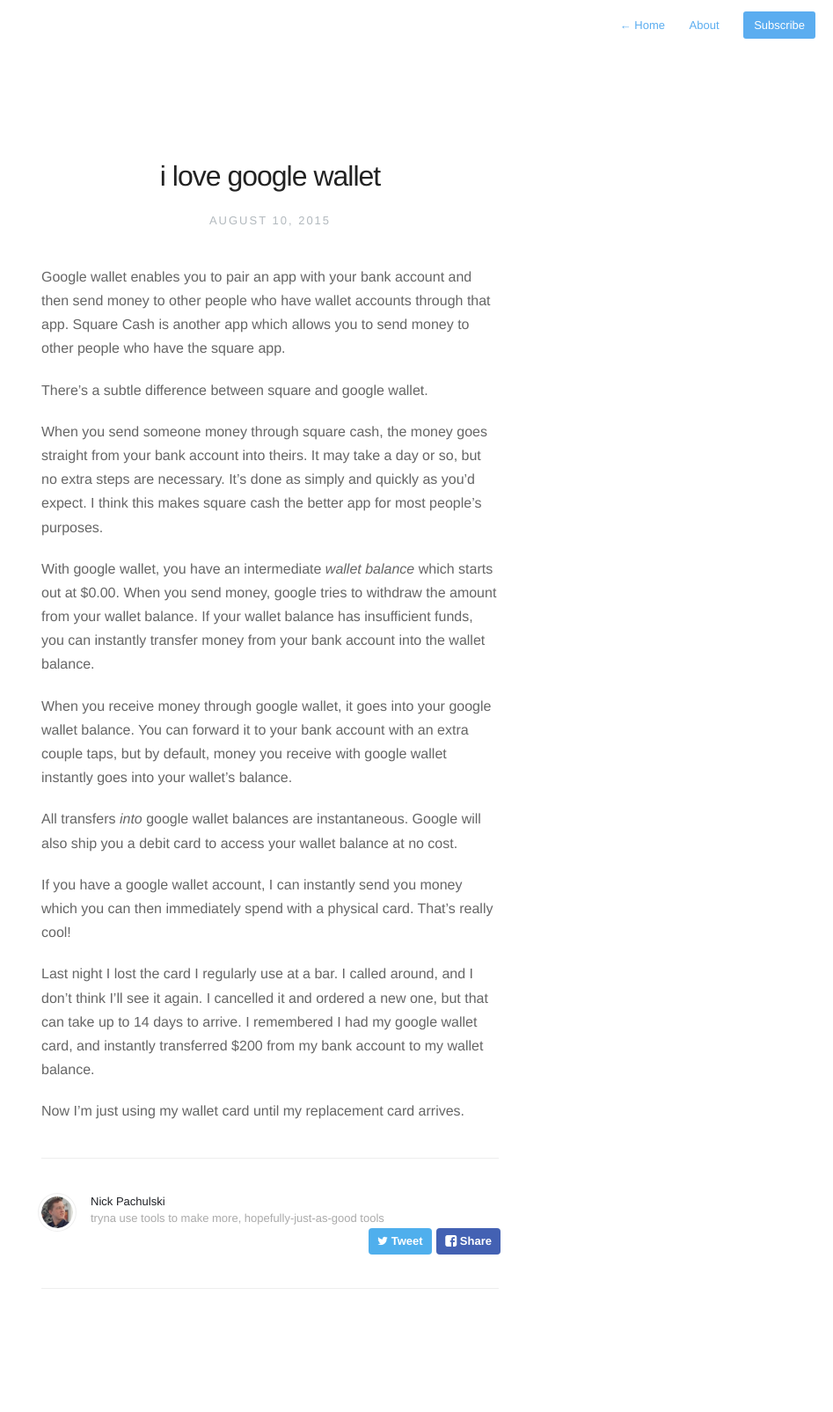
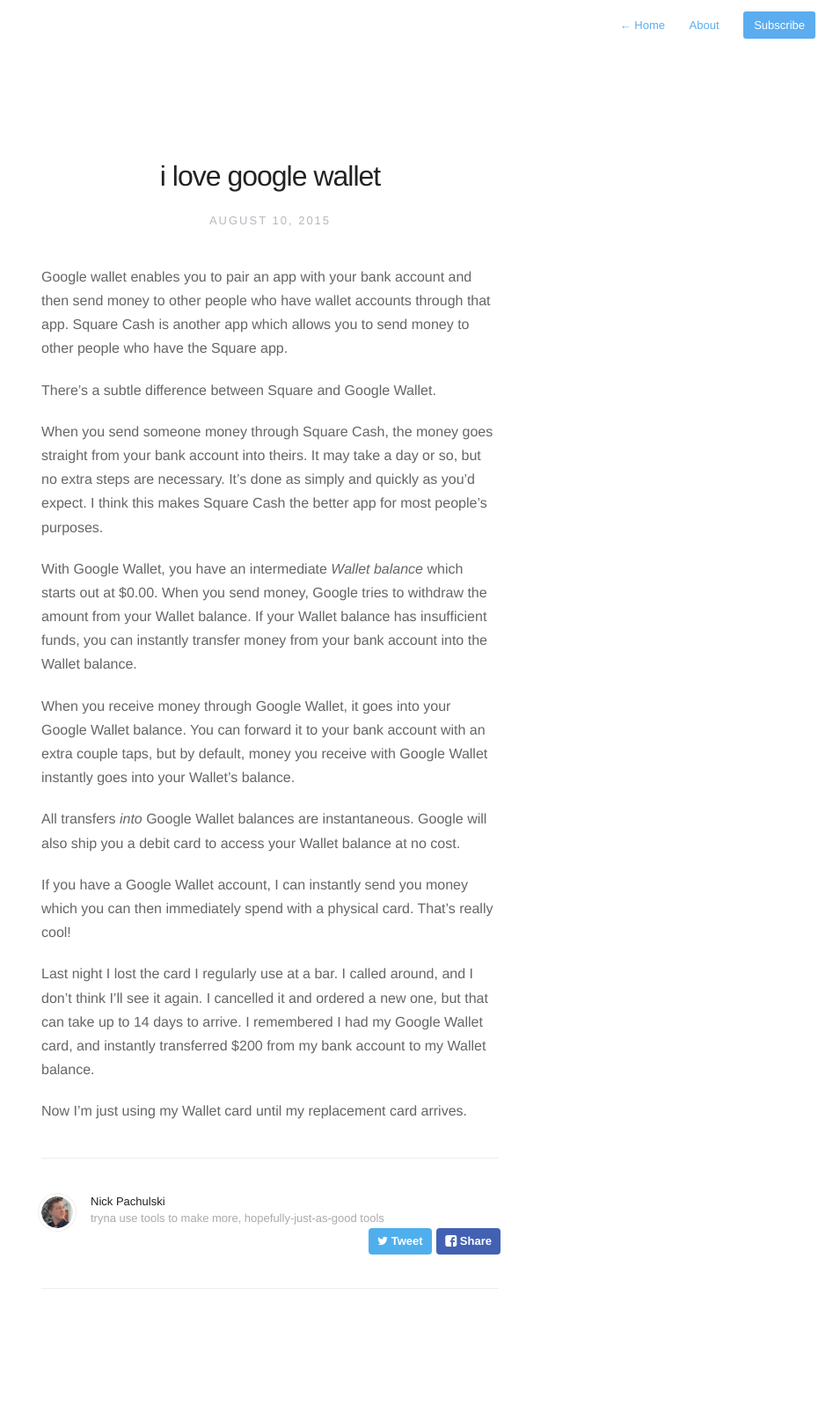
Before and after one commit to pachun/old.pachun.github.io, a Jekyll site: the page built from _posts/2015-08-10-i-love-google-wallet.md, in a window 1280 px wide. Shown: the whole page at 88% size, without its empty margins (333-1280 px from the left). Built offline with Jekyll 4.4.1, drawn with Linux system fonts in a browser that asks for light colours; nearby versions of some CDN libraries; Markdown is read by kramdown in place of the engine named in the settings.

```diff
--- a/_posts/2015-08-10-i-love-google-wallet.md
+++ b/_posts/2015-08-10-i-love-google-wallet.md
@@ -9,36 +9,36 @@ tags: []
 Google wallet enables you to pair an app with your bank account and then send
 money to other people who have wallet accounts through that app.
 Square Cash is another app which allows you to send money to other people who
-have the square app.
+have the Square app.
 
-There's a subtle difference between square and google wallet.
+There's a subtle difference between Square and Google Wallet.
 
 When you send someone money
-through square cash, the money goes straight from your bank account into theirs.
+through Square Cash, the money goes straight from your bank account into theirs.
 It may take a day or so, but no extra steps are necessary. It's done as simply
-and quickly as you'd expect. I think this makes square cash the better
+and quickly as you'd expect. I think this makes Square Cash the better
 app for most people's purposes.
 
-With google wallet, you have an intermediate _wallet balance_ which starts
-out at $0.00. When you send money, google tries to withdraw the amount from your
-wallet balance. If your wallet balance has insufficient funds, you can instantly
-transfer money from your bank account into the wallet balance.
+With Google Wallet, you have an intermediate _Wallet balance_ which starts
+out at $0.00. When you send money, Google tries to withdraw the amount from your
+Wallet balance. If your Wallet balance has insufficient funds, you can instantly
+transfer money from your bank account into the Wallet balance.
 
-When you receive money through google wallet, it goes into your google wallet
+When you receive money through Google Wallet, it goes into your Google Wallet
 balance. You can forward it to your bank account with an extra couple taps, but
-by default, money you receive with google wallet instantly goes into your wallet's
+by default, money you receive with Google Wallet instantly goes into your Wallet's
 balance.
 
-All transfers _into_ google wallet balances are
-instantaneous. Google will also ship you a debit card to access your wallet
+All transfers _into_ Google Wallet balances are
+instantaneous. Google will also ship you a debit card to access your Wallet
 balance at no cost.
 
-If you have a google wallet account, I can instantly send you money which you
+If you have a Google Wallet account, I can instantly send you money which you
 can then immediately spend with a physical card. That's really cool!
 
 Last night I lost the card I regularly use at a bar. I called
 around, and I don't think I'll see it again. I cancelled it and ordered a new
-one, but that can take up to 14 days to arrive. I remembered I had my google wallet
-card, and instantly transferred $200 from my bank account to my wallet balance.
+one, but that can take up to 14 days to arrive. I remembered I had my Google Wallet
+card, and instantly transferred $200 from my bank account to my Wallet balance.
 
-Now I'm just using my wallet card until my replacement card arrives.
+Now I'm just using my Wallet card until my replacement card arrives.
```
